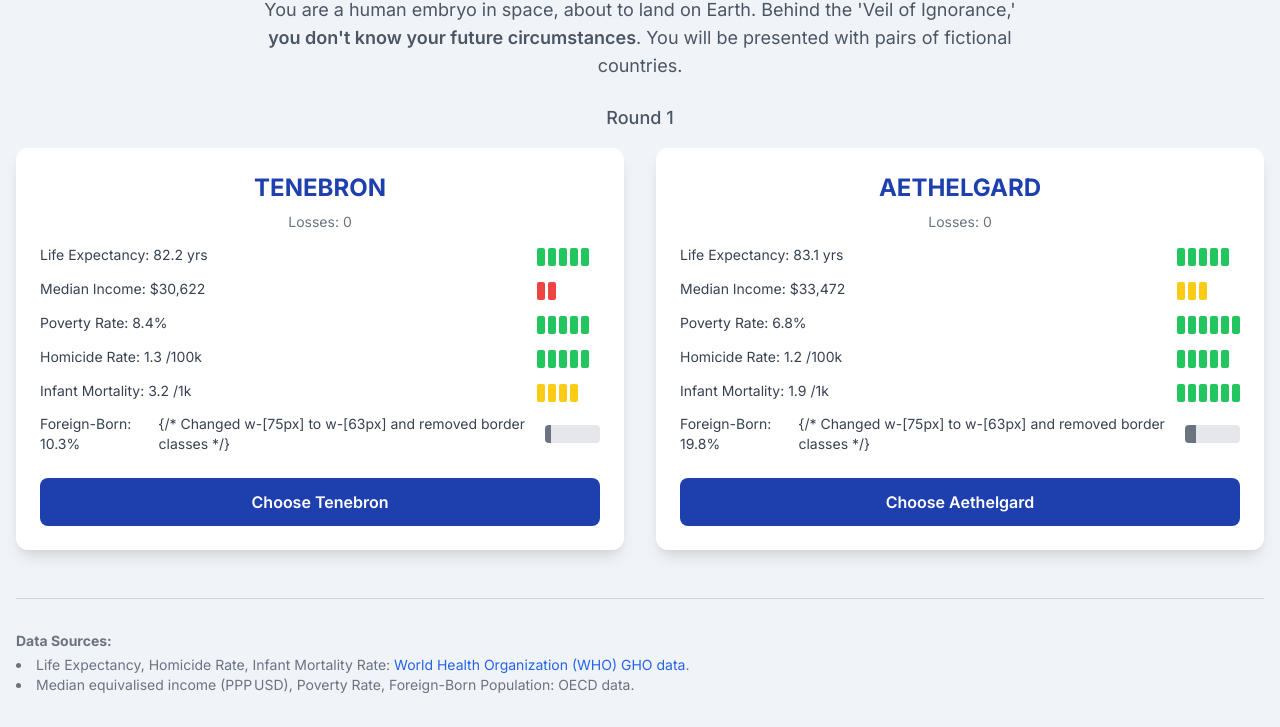
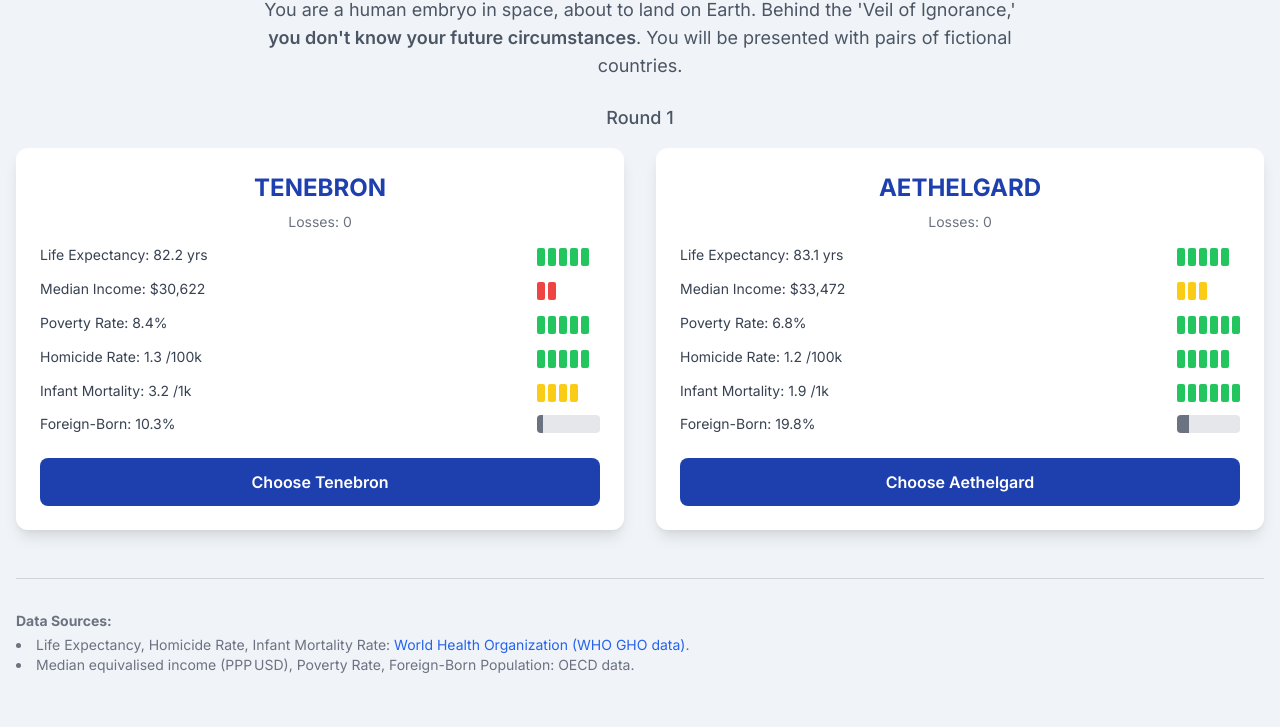
Before and after one commit to btonevibes/btonevibes, a plain HTML site: page index.html in a window 1280 px wide. Shown: the part 96-823 px from the top of the page. Drawn offline with nearby package versions, Linux system fonts and the light colour scheme.

Commit message:
Update index.html

```diff
--- a/index.html
+++ b/index.html
@@ -56,7 +56,7 @@
         <footer class="mt-12 pt-8 border-t border-gray-300 text-sm text-gray-500">
             <p class="mb-1"><strong>Data Sources:</strong></p>
             <ul class="list-disc list-inside">
-                <li>Life Expectancy, Homicide Rate, Infant Mortality Rate: <a href="https://www.who.int/data/gho" target="_blank" rel="noopener noreferrer" class="text-blue-600 hover:underline">World Health Organization (WHO) GHO data</a>.</li>
+                <li>Life Expectancy, Homicide Rate, Infant Mortality Rate: <a href="https://www.who.int/data/gho" target="_blank" rel="noopener noreferrer" class="text-blue-600 hover:underline">World Health Organization (WHO GHO data)</a>.</li>
                 <li>Median equivalised income (PPP USD), Poverty Rate, Foreign-Born Population: OECD data.</li>
             </ul>
         </footer>
@@ -132,13 +132,11 @@
         }
 
         function generateBarsHTML(barCount, colorClass) {
-            // Width of 6 bars (8px each) + 5 gaps (3px each) = 48 + 15 = 63px
-            let barsHTML = '<div class="stat-bar-container w-[63px] justify-start">'; // Changed from w-[75px]
+            let barsHTML = '<div class="stat-bar-container w-[63px] justify-start">';
             for (let i = 0; i < barCount; i++) {
                 barsHTML += `<div class="stat-bar ${colorClass}" style="height: 18px;"></div>`;
             }
-            barsHTML += '</div>';
-            return barsHTML;
+            return barsHTML + '</div>';
         }
 
         // --- COUNTRY CARD RENDERING (Tournament Version) ---
@@ -163,7 +161,6 @@
 
                         <div class="flex justify-between items-center">
                             <span>Foreign-Born: ${country.stats.foreignBorn.toFixed(1)}%</span>
-                            {/* Changed w-[75px] to w-[63px] and removed border classes */}
                             <div class="stat-bar-container w-[63px] h-[18px] bg-gray-200 rounded overflow-hidden">
                                 <div class="bg-gray-500 h-full" style="width: ${foreignBornPercent}%;"></div>
                             </div>
```
